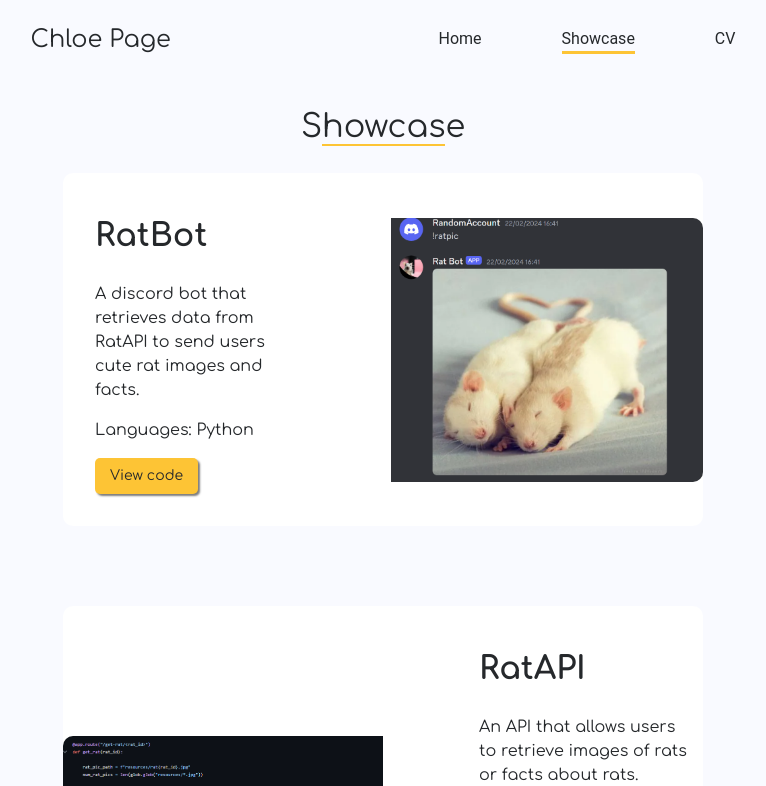
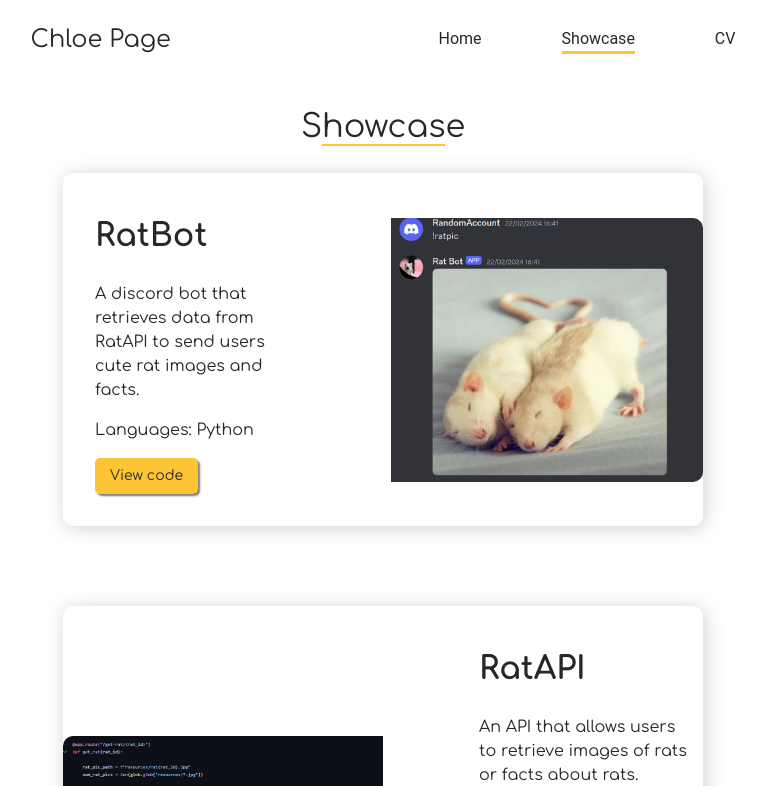
Before and after one commit to ChloeSAPage/portfolio, a React (Vite) app: page /showcase in a window 1280 px wide. Shown: the top 786 px of the page, without its empty margins (257-1023 px from the left). Built offline with nearby package versions, Linux system fonts and the light colour scheme.

Commit message:
Change background styling

```diff
--- a/src/assets/css/index.css
+++ b/src/assets/css/index.css
@@ -30,7 +30,7 @@ body {
 
     color-scheme: light dark;
     color: rgba(255, 255, 255, 0.87);
-    background-color: white;
+    background-color: #f9faff;
 
     font-synthesis: none;
     text-rendering: optimizeLegibility;
@@ -44,7 +44,7 @@ body {
     --grey: #7d7d7d;
     --light-grey: #d1d1d1;
     --white: #ffffff;
-    --offWhite: #f9faff;
+    --off-white: #f9faff;
 
     /* Typography */
     --h1-desktop: 56px/64px "Comfortaa", "Roboto", sans-serif;
--- a/src/components/Reusable/WhiteButton/WhiteButton.module.css
+++ b/src/components/Reusable/WhiteButton/WhiteButton.module.css
@@ -10,5 +10,5 @@
 
 .button:hover {
     cursor: pointer;
-    background-color: var(--light-grey);
+    background-color: var(--off-white);
 }
--- a/src/components/SiteFooter/SiteFooter.module.css
+++ b/src/components/SiteFooter/SiteFooter.module.css
@@ -1,6 +1,6 @@
 .wrapper {
     color: var(--black);
-    background-color: var(--offWhite);
+    background-color: var(--off-white);
 }
 
 .content {
--- a/src/components/views/Home/Home.module.css
+++ b/src/components/views/Home/Home.module.css
@@ -1,5 +1,4 @@
 .wrapper {
-    background-color: var(--offWhite);
     width: 100%;
     color: var(--black);
     text-align: center;
--- a/src/components/views/ProjectCard/ProjectCard.module.css
+++ b/src/components/views/ProjectCard/ProjectCard.module.css
@@ -3,6 +3,7 @@
     border-radius: 10px;
     margin: 1rem;
     background-color: var(--white);
+    box-shadow: 2px 2px 20px var(--light-grey);
 }
 
 .name {
--- a/src/components/views/Showcase/Showcase.module.css
+++ b/src/components/views/Showcase/Showcase.module.css
@@ -1,6 +1,5 @@
 .wrapper {
     color: var(--black);
-    background-color: var(--offWhite);
 }
 
 .title {
```
